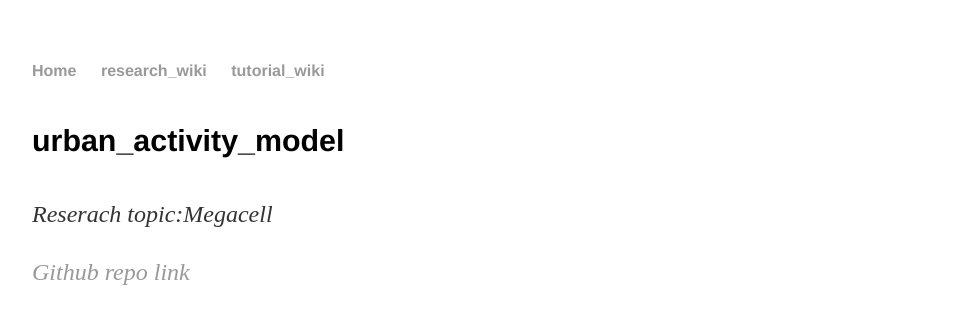
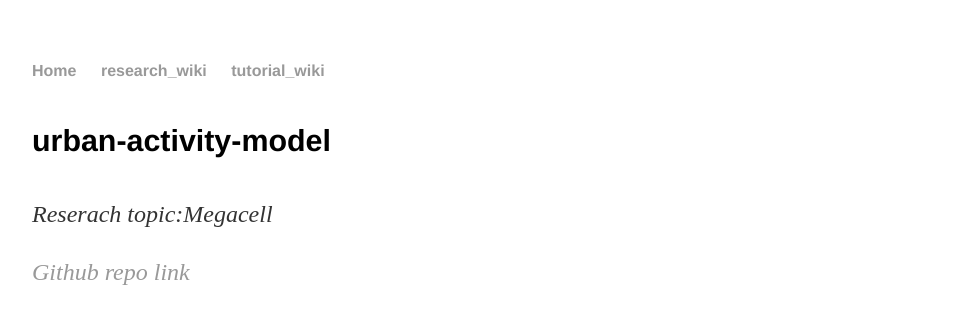
Before and after one commit to sudatta0993/ucb-smartcities.github.io, a Jekyll site: the page built from research_wiki/index.html, in a window 1280 px wide. Shown: the top 319 px of the page, without its empty margins (160-1119 px from the left). Built offline with Jekyll 4.4.1, drawn with Linux system fonts in a browser that asks for light colours.

Commit message:
small bugs

```diff
--- a/research_wiki/index.html
+++ b/research_wiki/index.html
@@ -5,7 +5,7 @@ title: research-wiki
 
 
 <div class="about">
-  <h4>urban_activity_model</h4>
+  <h4>urban-activity-model</h4>
   <em><p>Reserach topic:Megacell</p></em>
   <em><p><a href="https://github.com/ucb-smartcities/urban-activity-model">Github repo link</a></p></em>
   <p>Add description here, and change the according markdown.</p>
```
